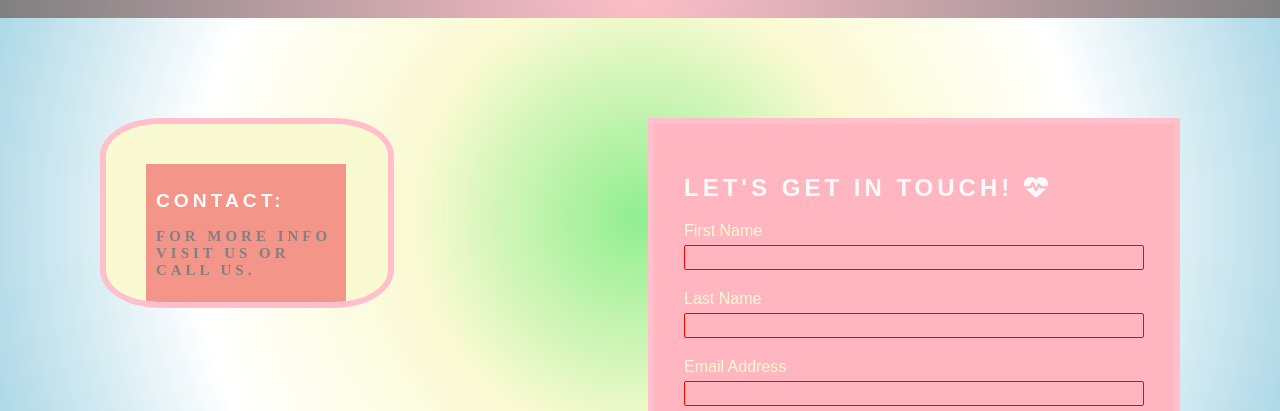
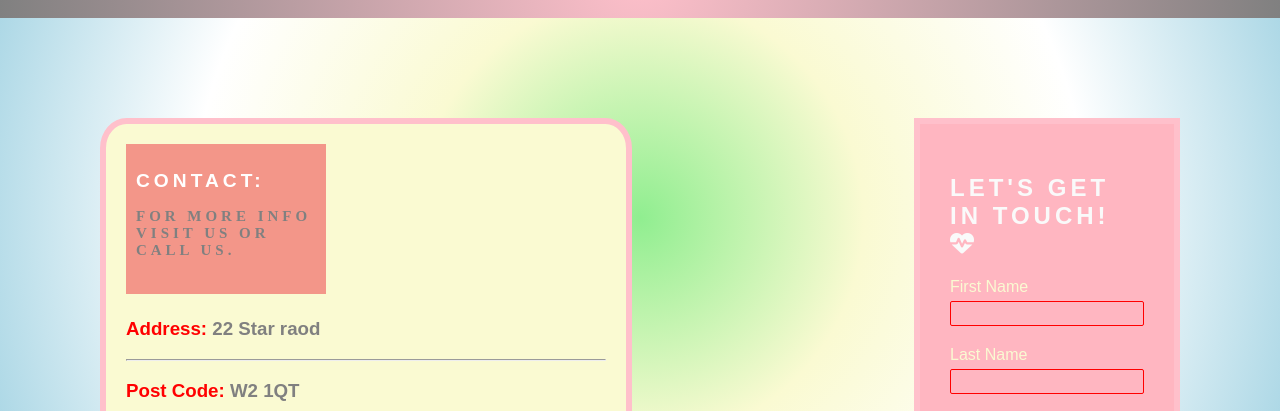
Before and after one commit to Infouktour3/P1-Beauty, a plain HTML site: page contactus.html in a window 1280 px wide. Shown: the part 74-485 px from the top of the page. Drawn offline with Linux system fonts and the light colour scheme; a script that the page names is missing.

Commit message:
some adjustment on the contact us page, but still need to work on

```diff
--- a/assets/style.css
+++ b/assets/style.css
@@ -91,7 +91,7 @@ h2 {
 }
 
 #beauty-image img {
-    height: 300px;
+    height: 400px;
     width: 100%;
 }
 
@@ -334,16 +334,15 @@ h2 {
 
 .address {
     float: left;
-    overflow:
-        hidden;
-    height: 95%;
+    overflow:hidden;
+    height: 600px;
     border: 6px solid pink;
     padding: 10px;
     max-width: 800px;
     margin-right: 40px;
     text-align: left;
-    padding: 40px;
-    border-radius: 20%;
+    padding: 20px;
+    border-radius: 5%;
     background-color: lightgoldenrodyellow;
 
 }
@@ -365,7 +364,7 @@ h2 {
     background-size: cover;
     border: 6px solid pink;
     max-width: 550px;
-    height: 400px;
+    height: 300px;
     float: right;
     padding: 30px;
 }
@@ -407,6 +406,33 @@ h2 {
 .join-button:hover {
     background-color: #fafafa;
     color: #f16c6b;
+}
+
+
+@media only screen and (min-width: 600px) {
+
+    #form {
+        width: 100%
+    }
+    .address{
+        width: 100%;
+    }
+    .get-in-touch{
+        width: 50%;
+    }
+}
+
+@media only screen and (min-width: 900px) {
+
+    #form {
+        width: 100%
+    }
+    .address{
+        width: 100%;
+    }
+    .get-in-touch{
+        width: 50%;
+    }
 }
 
 
```
